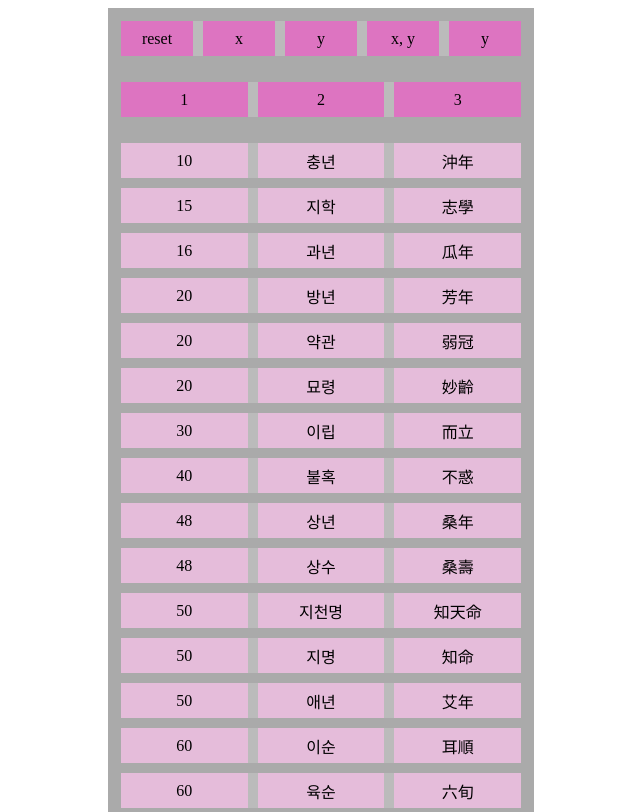
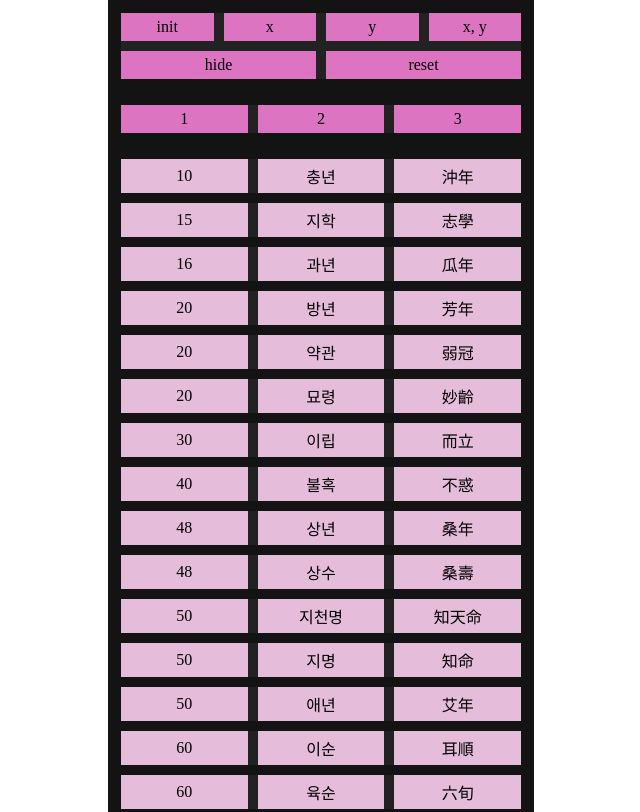
Before and after one commit to namugach/matrix, a plain HTML site: page index.html in a window 1280 px wide. Shown: the top 812 px of the page, without its empty margins (319-959 px from the left). Drawn offline with Linux system fonts and the light colour scheme.

Commit message:
기초 기능 구현

```diff
--- a/index.html
+++ b/index.html
@@ -2,6 +2,11 @@
 <html lang="en">
 <head>
 	<title>Matrix</title>
+	<style>
+		body {
+			margin: 0px;
+		}
+	</style>
 </head>
 <body>
 	<div id="app"></div>
--- a/script.js
+++ b/script.js
@@ -93,12 +93,13 @@ const sCell = {
 			this.elem.style.display = "grid";
 			this.elem.style.alignContent = "center"
 			this.elem.style.backgroundColor = this.color;
+			this.elem.style.padding = "5px";
 		},
 		setEvnet(eHendler) {
 			eHendler = eHendler
 			? eHendler
-			: e => this.value = this.value === "" ? this.initProp.value : "";
-			this.elem.addEventListener("click", eHendler);
+			: e => this.value = this.value === "　" ? this.initProp.value : "　";
+			this.elem.addEventListener("mousedown", eHendler);
 		},
 		init(value, color, eHendler) {
 			const here = sCell.pri;
@@ -109,10 +110,12 @@ const sCell = {
 	}
 }
 class Cell {
-	constructor(value, color = "#e5bcda", className, eHendler) {
+	constructor(props = {}) {
+		const {value, className, color = "#e5bcda", handler} = props;
 		this.elem = document.createElement("div");
 		this.elem.className = className;
-		sCell.pri.init.call(this, value, color, eHendler);
+		this.elem.cell = this;
+		sCell.pri.init.call(this, value, color, handler);
 	}
 }
 const sRow = {
@@ -122,20 +125,24 @@ const sRow = {
 			this.elem.style.gridTemplateColumns = `repeat(${this.length}, 1fr)`;
 			this.elem.style.justifyItems = "stretch";
 			this.elem.style.textAlign = "center";
-			this.elem.style.backgroundColor = "#bbb";
+			this.elem.style.backgroundColor = "#222222";
 			this.elem.style.gridColumnGap = "10px";
-			this.elem.style.height = "35px"
+			// this.elem.style.height = "100%";
 		},
 		init() {
 			const here = sRow.pri;
 			here.setStyle.call(this);
-			this.forEach(cell => this.elem.appendChild(cell.elem));
+			this.forEach(cell => {
+				this.elem.appendChild(cell.elem);
+				this.data.push(cell.value);
+			});
 		}
 	}
 }
 class Row extends Array {
 	constructor() {
 		super();
+		this.data = [];
 		this.elem = document.createElement("div");
 		this.push(...arguments);
 		sRow.pri.init.call(this);
@@ -147,13 +154,33 @@ class Row extends Array {
 		this.forEach(cell => frag.appendChild(cell.elem));
 		this.elem.appendChild(frag);
 	}
+	init() {
+		this.data.forEach((value, i) => this[i].value = value);
+	}
 }
+
+class Title extends Row {
+	constructor() {
+		super(...arguments);
+		this.selected = new Set();
+	}
+	has(index) {
+		return this.selected.has(index);
+	}
+	add(index) {
+		this.selected.add(index);
+	}
+	delete(index) {
+		this.selected.delete(index);
+	}
+}
+
 
 const sController = {
 	pri: {
 		createRow(data = []) {
 			const cells = [];
-			data.forEach(data => cells.push(new Cell(data)));
+			data.forEach(data => cells.push(new Cell({value: data})));
 			return new Row(...cells);
 		},
 		init() {
@@ -183,7 +210,7 @@ const sMatrix = {
 				elem.className = className;
 				elem.style.display = "grid";
 				elem.style.gridGap = "10px";
-				elem.style.backgroundColor = "#aaa";
+				elem.style.backgroundColor = "#131313";
 				elem.style.padding = "13px";
 				elem.style.userSelect = "none";
 				elem.style.width = "400px";
@@ -203,24 +230,80 @@ const sMatrix = {
 					for(let i=0, length = this.columnCount-arr.length; i<length; i++) arr.push("");
 			});
 		},
-		createController() {
-			const cells = [
-				new Cell("reset", "#dd74c1"),
-				new Cell("x", "#dd74c1"),
-				new Cell("y", "#dd74c1"),
-				new Cell("x, y", "#dd74c1", undefined, e => console.log(10)),
-				new Cell("y", "#dd74c1"),
-			];
-			return new Row(...cells);
+		controller: {
+			events: {
+				init() {
+					this.init();
+				},
+				shuffle: {
+					x() {
+						this.xShuffle();
+					},
+					y() {
+						this.yShuffle();
+					},
+					xy() {
+						this.shuffle();
+					}
+				},
+				hide() {
+					if(this.title.selected.size) {
+						this.title.selected.forEach(index => {
+							this.forEach(row => {
+								row[Number(index) - 1].value = "　";
+							});
+						});
+					}
+				},
+				reset() {
+					if(this.title.selected.size) {
+						this.title.selected.forEach(index => {
+							this.forEach(row => {
+								row[Number(index) - 1].value = row[Number(index) - 1].initProp.value;
+							});
+						});
+					}
+				}
+			},
+			create() {
+				function props(value, color, handler, className) {
+					return {value, color, handler, className};
+				}
+				const e = sMatrix.pri.controller.events, color = "#dd74c1", cells = [
+					new Cell(props("init", color, e.init.bind(this))),
+					new Cell(props("x", color, e.shuffle.x.bind(this))),
+					new Cell(props("y", color, e.shuffle.y.bind(this))),
+					new Cell(props("x, y", color, e.shuffle.xy.bind(this))),
+
+					new Cell(props("hide", color, e.hide.bind(this), "hide")),
+					new Cell(props("reset", color, e.reset.bind(this), "reset"))
+				];
+				return new Row(...cells);
+			}
 		},
-		createTitle() {
-			const cells = [];
-			for(let i=1; i<=this.columnCount; i++) cells.push(new Cell(i, "#dd74c1"));
-			return new Row(...cells);
+		title: {
+			create() {
+				const cells = [], handler = e => {
+					const index = e.target.innerText,
+					color = e.target.cell.initProp.color, changeColor = "#ef37be";
+					if(this.title.has(index)) {
+						this.title.delete(index);
+						e.target.cell.color = color;
+					}
+					else {
+						this.title.add(index);
+						e.target.cell.color = changeColor;
+					}
+				};
+				for(let i=1; i<=this.columnCount; i++) cells.push(new Cell({
+					value: i, color: "#dd74c1", handler
+				}));
+				return new Title(...cells);
+			}
 		},
 		createRow(data = []) {
 			const cells = [];
-			data.forEach(data => cells.push(new Cell(data)));
+			data.forEach(data => cells.push(new Cell({value: data})));
 			return new Row(...cells);
 		},
 		createMatrix(data = []) {
@@ -230,8 +313,19 @@ const sMatrix = {
 		},
 		setup: {
 			controller() {
-				const controller = this.elem.getElementsByClassName("controller")[0];
-				controller.appendChild(this.controller.elem);
+				const
+					controller = this.elem.getElementsByClassName("controller")[0],
+					elem = this.controller.elem,
+					hideButton = elem.getElementsByClassName("hide")[0],
+					resetButton = elem.getElementsByClassName("reset")[0];
+				elem.style.gridTemplateColumns = "repeat(4, 1fr)";
+				elem.style.gridTemplateRows = "repeat(2, 1fr)";
+				elem.style.gridGap = "10px";
+				hideButton.style.gridColumn = "1/3";
+				resetButton.style.gridColumn = "3/5";
+
+				controller.appendChild(elem);
+
 			},
 			title() {
 				const title = this.elem.getElementsByClassName("title")[0];
@@ -244,8 +338,8 @@ const sMatrix = {
 			main(data) {
 				const parent = sMatrix.pri, here = parent.setup;
 
-				this.controller = parent.createController.call(this);
-				this.title = parent.createTitle.call(this);
+				this.controller = parent.controller.create.call(this);
+				this.title = parent.title.create.call(this);
 				this.push(...parent.createMatrix(data));
 				here.controller.call(this);
 				here.title.call(this);
@@ -281,6 +375,7 @@ const sMatrix = {
 class Matrix extends Array {
 	constructor(data = []) {
 		super();
+		this.data = data;
 		this.elem;
 		this.contentElem;
 		this.controller;
@@ -304,18 +399,19 @@ class Matrix extends Array {
 		this.xShuffle();
 		this.yShuffle();
 	}
+	init() {
+		this.forEach((row, i) => {
+			row.forEach((cell, j) => {
+				cell.value = this.data[i][j];
+			});
+		});
+	}
 	render(target) {
 		target.appendChild(this.elem);
 	}
 }
 
 const matrix = new Matrix(data);
-// const matrix = new Matrix([
-// 	[1, 2, 3, "", "", ""],
-// 	[1, 2, 3, 4],
-// 	[1, 2, 3, "", "", "", ""]
-// ]);
-console.log(matrix);
 matrix.render(app);
 // matrix.yShuffle();
 // matrix.xShuffle();
```
